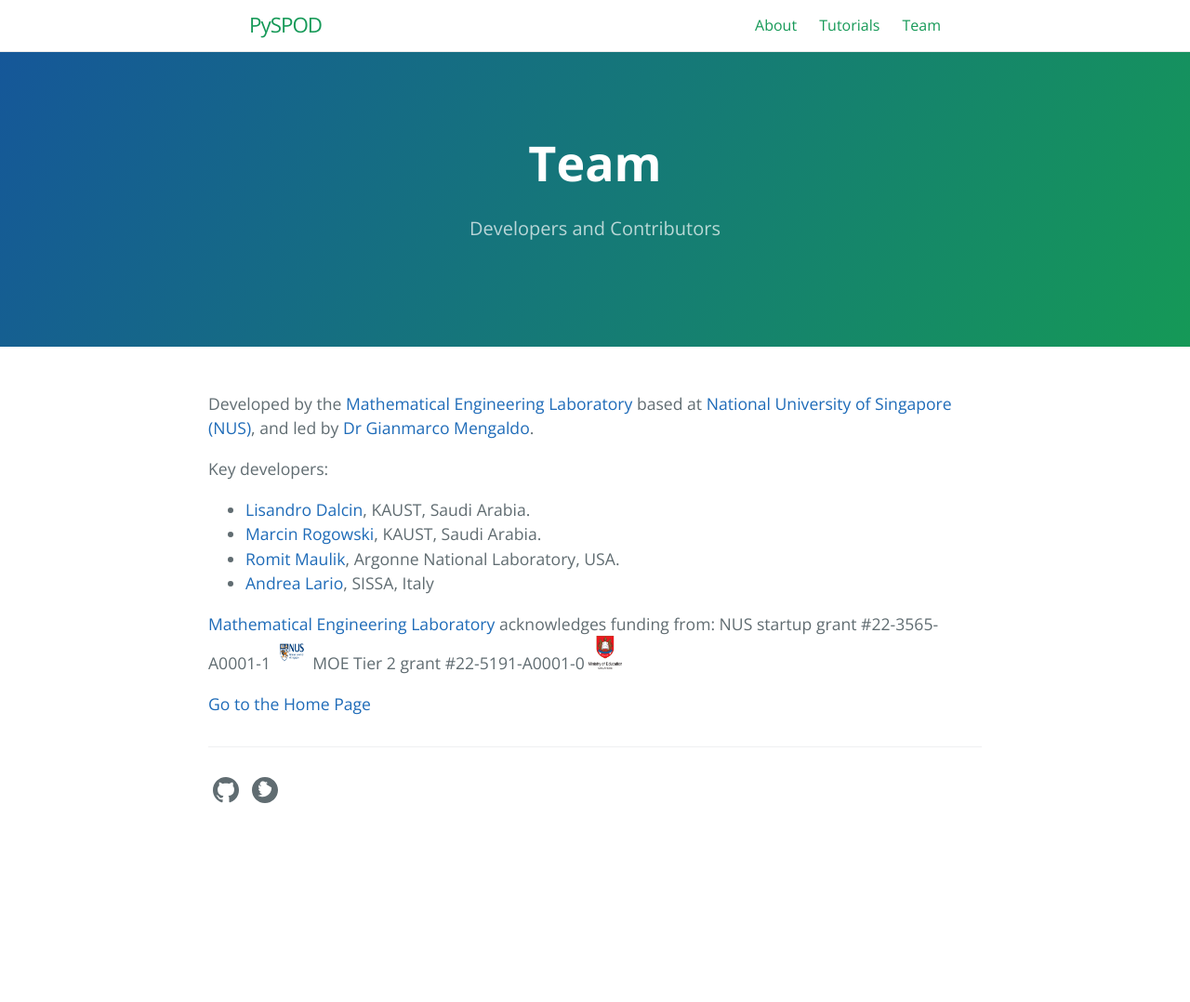
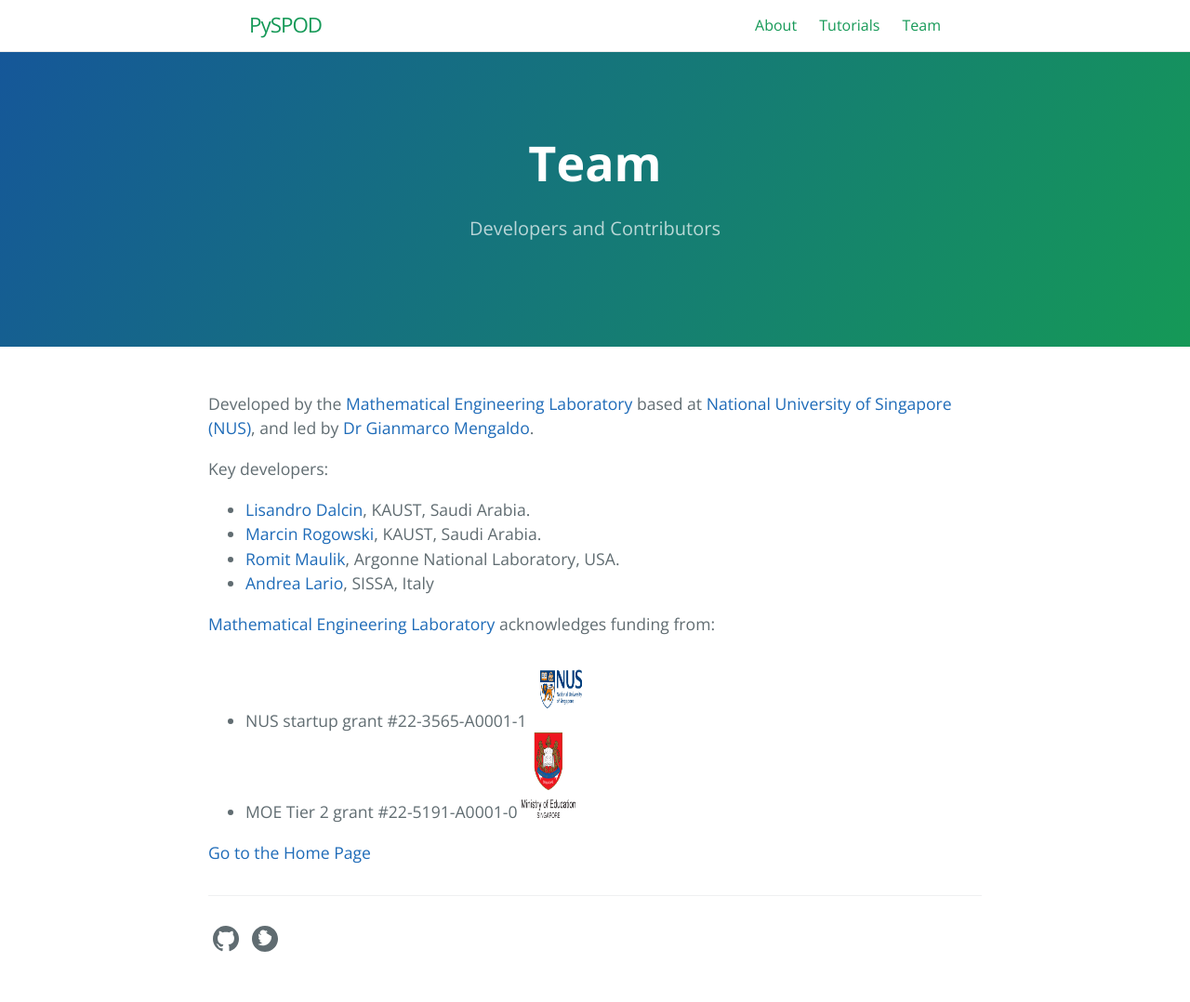
Before and after one commit to MathEXLab/PySPOD, a Jekyll site: the page built from team.md, in a window 1280 px wide. Shown: the whole page at 93% size. Built offline with Jekyll 4.4.1, drawn with Linux system fonts in a browser that asks for light colours; before the commit the page ends 918 px from its top, so only the background shows below that.

Commit message:
added logos

```diff
--- a/team.md
+++ b/team.md
@@ -12,15 +12,16 @@ and led by [Dr Gianmarco Mengaldo](https://cde.nus.edu.sg/me/staff/gianmarco-men
 
 Key developers:
 
-- [Lisandro Dalcin](https://ecrc.kaust.edu.sa/Pages/Dalcin.aspx), KAUST, Saudi Arabia.
-- [Marcin Rogowski](https://mrogowski.github.io), KAUST, Saudi Arabia.
-- [Romit Maulik](https://romit-maulik.github.io), Argonne National Laboratory, USA.
-- [Andrea Lario](https://www.math.sissa.it/users/andrea-lario), SISSA, Italy
+  - [Lisandro Dalcin](https://ecrc.kaust.edu.sa/Pages/Dalcin.aspx), KAUST, Saudi Arabia.
+  - [Marcin Rogowski](https://mrogowski.github.io), KAUST, Saudi Arabia.
+  - [Romit Maulik](https://romit-maulik.github.io), Argonne National Laboratory, USA.
+  - [Andrea Lario](https://www.math.sissa.it/users/andrea-lario), SISSA, Italy
 
 [Mathematical Engineering Laboratory](https://github.com/mathe-lab)
 acknowledges funding from:
-  NUS startup grant #22-3565-A0001-1 ![](./figures/NUS_Logo.jpeg){:height="36" width="36px"}
-  MOE Tier 2 grant #22-5191-A0001-0 ![](./figures/MOE_Singapore.png){:height="36px" width="36px"}
+
+  - NUS startup grant #22-3565-A0001-1 ![](./figures/NUS_Logo.jpeg){:height="80" width="65px"}
+  - MOE Tier 2 grant #22-5191-A0001-0 ![](./figures/MOE_Singapore.png){:height="92px" width="58px"}
 
 
 
```
